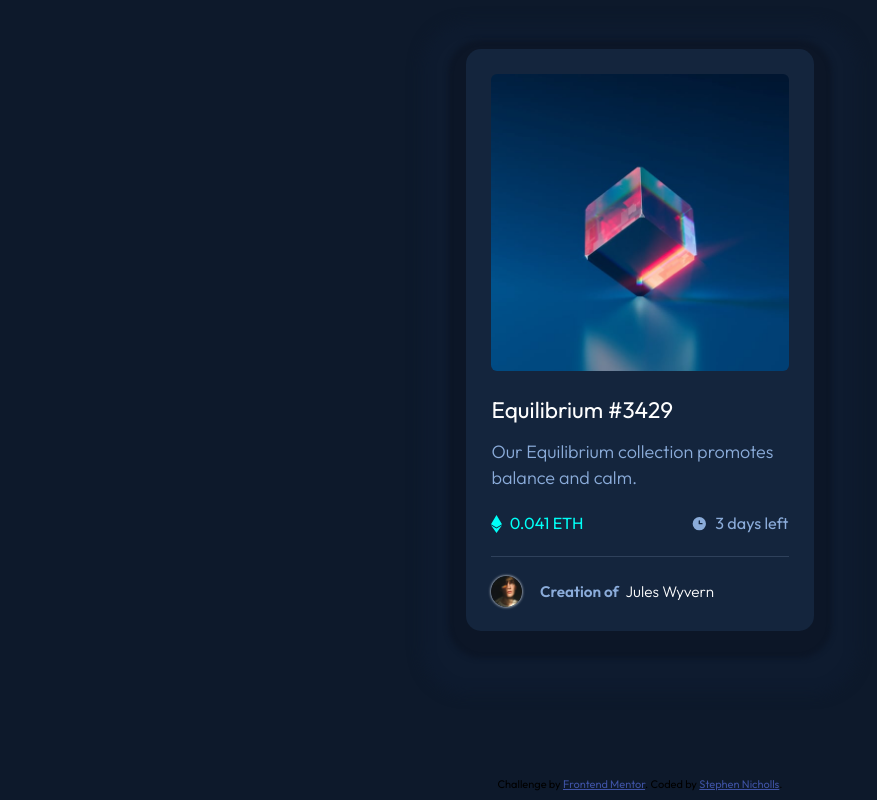
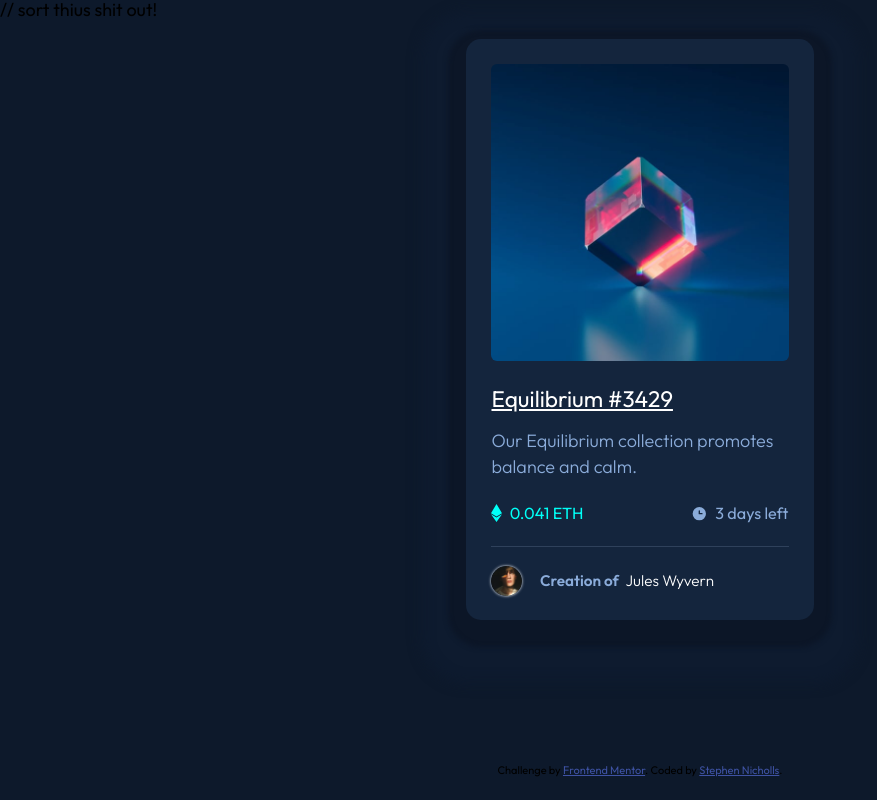
Before and after one commit to stevednick/Frontend-Mentor-NFT-preview-card, a website: page index.html in a window 1280 px wide. Shown: the whole page, without its empty margins (0-877 px from the left). Drawn offline with Linux system fonts and the light colour scheme.

Commit message:
mid tweak.

```diff
--- a/index.html
+++ b/index.html
@@ -14,17 +14,20 @@
 
 </head>
 <body>
-  <main>
-    <div class="card">
+  <div class="page-container">
+
+    // sort thius shit out!
+    <div class="content-wrap">
+      <main class="card">
         <div class="equlibrium-holder">
           <img class="equilibrium-img" src="images/image-equilibrium.jpg" alt="">
           <div class="equilibrium-cover"></div>
           <img class="view-icon" src="images/icon-view.svg" alt="">
         </div>
-      <a class="title">Equilibrium #3429</a>
+        <a class="title" href="/">Equilibrium #3429</a>
         <p class="description-text">Our Equilibrium collection promotes balance and calm.</p>
         <div class="details-holder">
-        <img class="icon-ethereum"src="images/icon-ethereum.svg" alt="">
+          <img class="icon-ethereum" src="images/icon-ethereum.svg" alt="">
           <p class="price">0.041 ETH</p>
           <img class="icon-clock" src="images/icon-clock.svg" alt="">
           <p class="time-left">3 days left</p>
@@ -32,14 +35,15 @@
         <div class="line"></div>
         <div class="creator-holder">
           <img class="creator-image"src="images/image-avatar.png" alt="">
-        <h2 class="creator-text">Creation of <a class="creator-link"href="#">Jules Wyvern</a></span></h2>
+          <h2 class="creator-text">Creation of <a class="creator-link" href="/">Jules Wyvern</a></span></h2>
+        </div>
+      </main>
     </div>
 
-    </div>
     <footer class="attribution">
       Challenge by <a href="https://www.frontendmentor.io?ref=challenge" target="_blank">Frontend Mentor</a>.
       Coded by <a href="#">Stephen Nicholls</a>.
     </footer>
-  </main>
+  </div>
 </body>
 </html>
--- a/scss/styles.scss
+++ b/scss/styles.scss
@@ -19,9 +19,9 @@ body{
   background-color: $very-dark-blue-main;
 }
 
-main{
-  display: grid;
+.page-container{
   min-height: 100vh;
+  position: relative;
 }
 
 .card{
@@ -32,6 +32,7 @@ main{
   flex-direction: column;
   border-radius: 15px;
   box-shadow: 0 0.5rem 0.3rem 1rem hsl(219, 52%, 10%), 0 1rem 0.7rem 2.5rem hsl(217, 54%, 12%);
+  margin: 1rem;
 }
 
 .equlibrium-holder{
@@ -167,10 +168,13 @@ main{
 }
 
 .attribution {
-  place-self: end center;
-  padding-bottom: 0.5rem;
+  position: absolute;
+  bottom: 0;
+  width: 100%;
+  height: 2rem;
   font-size: 11px;
   text-align: center;
+  padding-top: 2rem;
 }
 .attribution a {
   color: hsl(228, 45%, 44%);
```
Also changed, not shown: css/styles.css, 1 other file. Lines whose indentation alone changed are shown as unchanged.
